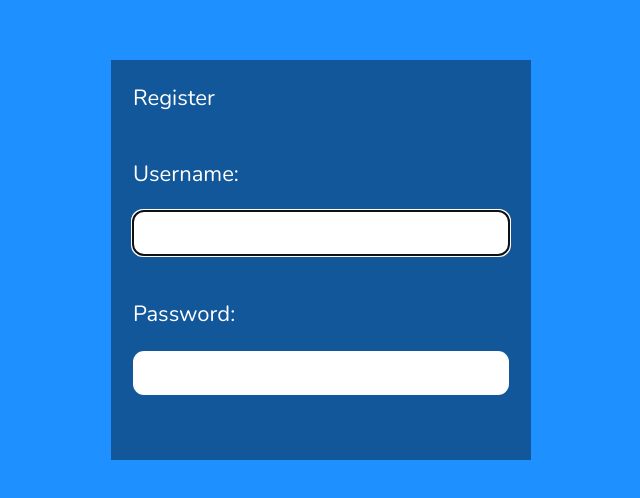
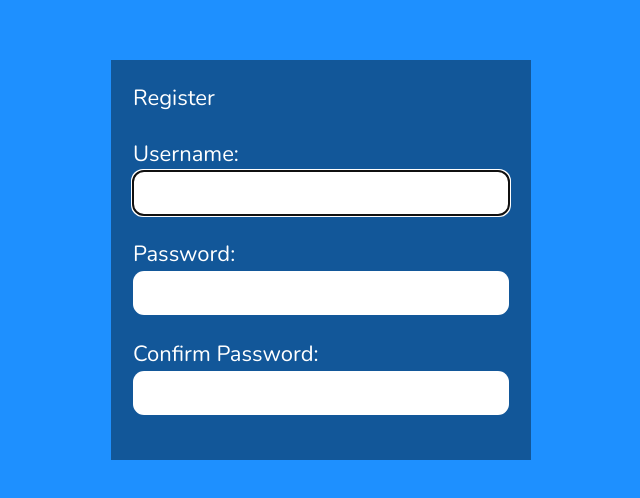
Before and after one commit to oyieroyier/login-registration-and-auth, a React (Vite) app: page / in a window 1280 px wide. Shown: the part 140-638 px from the top of the page, without its empty margins (319-959 px from the left). Built offline with nearby package versions, Linux system fonts and the light colour scheme.

Commit message:
Confirm password input

```diff
--- a/src/Register.jsx
+++ b/src/Register.jsx
@@ -80,6 +80,8 @@ const Register = () => {
 			</p>
 			<h1>Register</h1>
 			<form>
+				{/* USERNAME INPUT */}
+
 				<label htmlFor="username">
 					Username:
 					<span className={validName ? 'valid' : 'hide'}>
@@ -113,6 +115,8 @@ const Register = () => {
 					Must begin with a letter <br />
 					Letters, numbers, underscores, hyphens allowed.
 				</p>
+
+				{/* PASSWORD INPUT */}
 
 				<label htmlFor="password">
 					Password:
@@ -149,6 +153,36 @@ const Register = () => {
 					<span aria-label="percent">%</span>
 					{/* aria-label attributes enable screen readers to read the description of each element */}
 				</p>
+
+				{/* CONFIRM PASSWORD INPUT */}
+				<label htmlFor="confirm_pwd">
+					Confirm Password:
+					<span className={validMatchPwd && matchPwd ? 'valid' : 'hide'}>
+						<FaCheck />
+					</span>
+					<span className={validMatchPwd || !matchPwd ? 'hide' : 'invalid'}>
+						<FaTimes />
+					</span>
+				</label>
+				<input
+					type="password"
+					id="confirm_pwd"
+					required
+					onChange={(e) => setMatchPwd(e.target.value)}
+					aria-invalid={validMatchPwd ? 'false' : 'true'}
+					aria-describedby="confirmnote"
+					onFocus={() => setMatchFocus(true)}
+					onBlur={() => setMatchFocus(false)}
+				/>
+				<p
+					id="confirmnote"
+					className={
+						matchFocus && !validMatchPwd ? 'instructions' : 'offscreen'
+					}
+				>
+					<FaInfoCircle />
+					Must match the first password input field.
+				</p>
 			</form>
 		</section>
 	);
```
